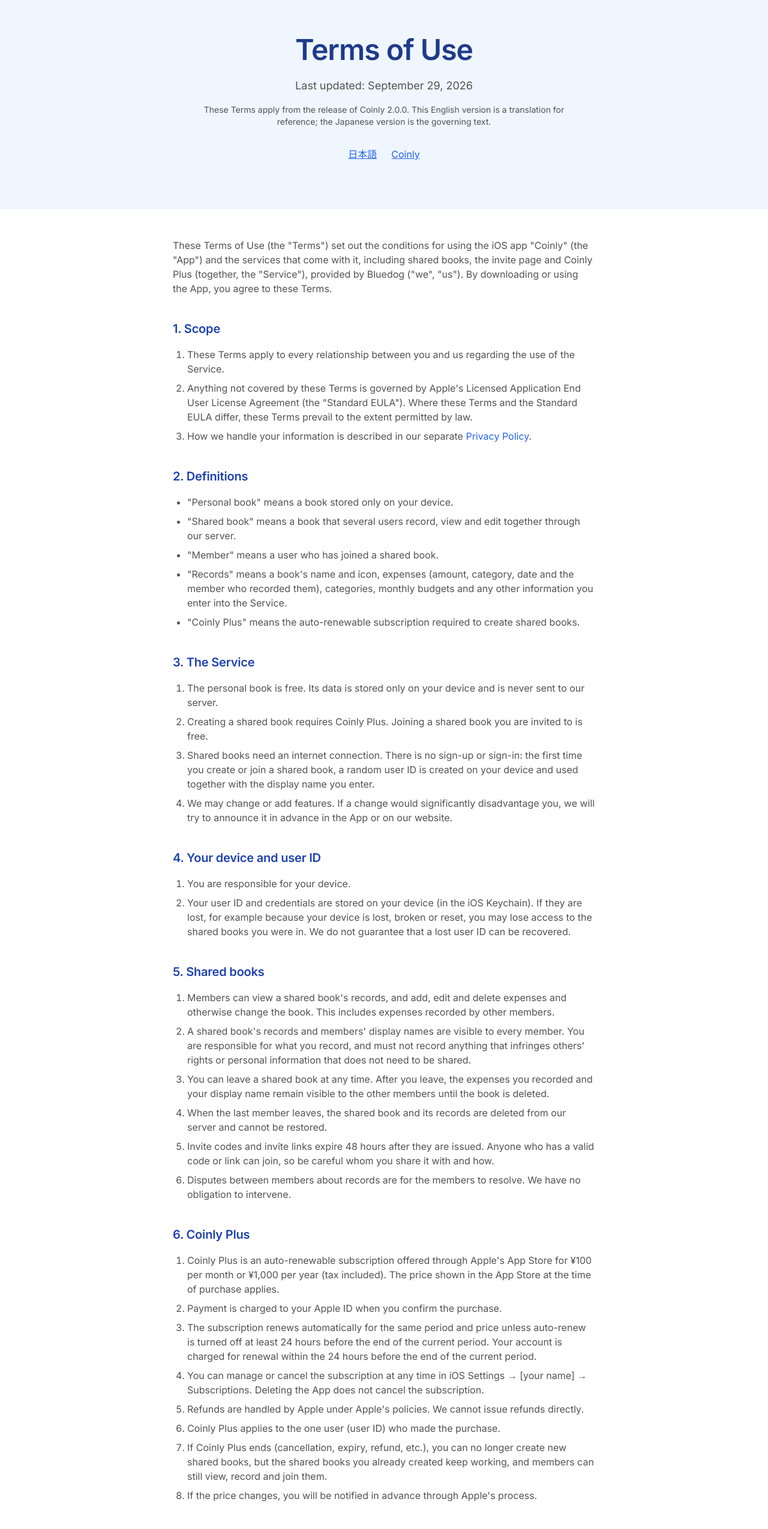
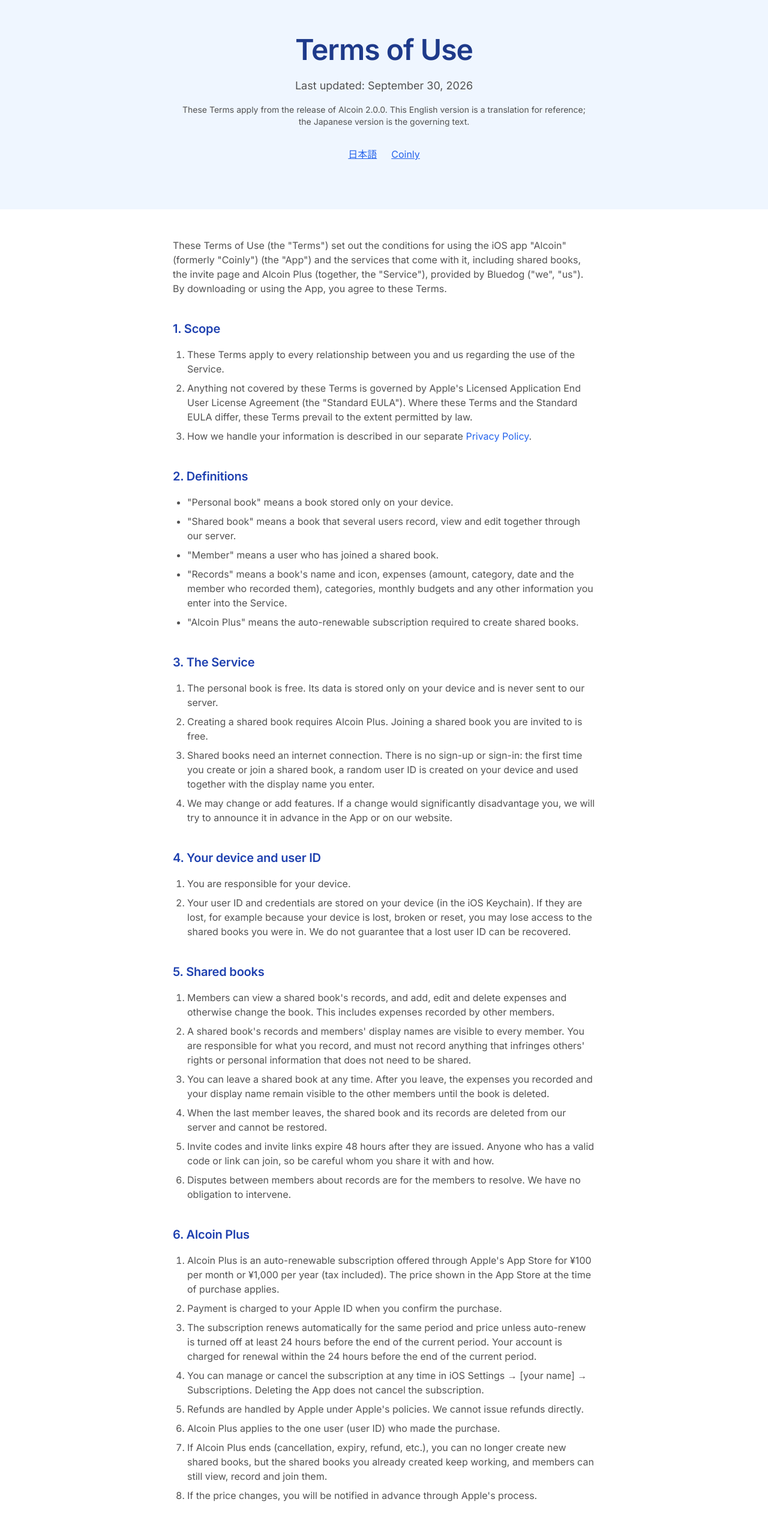
Before and after one commit to fmyaaaaaaa/bluedoghub.com, a Next.js app: page /products/coinly/terms in a window 1280 px wide. Shown: the part 100-2649 px from the top of the page at 60% size. Built offline with nearby package versions, Linux system fonts and the light colour scheme.

Commit message:
docs(alcoin): the English name in the Terms of Use and Privacy Policy is Alcoin
- en: the App is "Alcoin" (formerly "Coinly"), then Alcoin / Alcoin Plus
- ja: 英語表記：Alcoin
- last updated: September 30, 2026 / 2026年9月30日

```diff
--- a/app/products/coinly/privacy/ja/page.tsx
+++ b/app/products/coinly/privacy/ja/page.tsx
@@ -20,7 +20,7 @@
     <LegalDocument
       lang="ja"
       title="プライバシーポリシー"
-      updated="最終更新日: 2026年9月29日"
+      updated="最終更新日: 2026年9月30日"
       note="本ポリシーは、アルコイン 2.0.0 の配信開始時から適用されます。"
       otherLang={{ href: coinlyPaths.privacy.en, label: "English" }}
       intro={
@@ -32,7 +32,7 @@
           </Callout>
           <p className="text-body-md text-black-600">
             Bluedog（以下「運営者」といいます）は、iOSアプリ「アルコイン -
-            かんたん家計簿」（英語表記：Coinly。以下「本アプリ」といいます）および共有家計簿の招待ページにおける利用者の情報の取扱いについて、以下のとおりプライバシーポリシー（以下「本ポリシー」といいます）を定めます。
+            かんたん家計簿」（英語表記：Alcoin。以下「本アプリ」といいます）および共有家計簿の招待ページにおける利用者の情報の取扱いについて、以下のとおりプライバシーポリシー（以下「本ポリシー」といいます）を定めます。
           </p>
         </>
       }
--- a/app/products/coinly/privacy/page.tsx
+++ b/app/products/coinly/privacy/page.tsx
@@ -11,8 +11,8 @@
 import { coinlyPaths } from "../_components/constants";
 
 export const metadata: Metadata = {
-  title: "Privacy Policy - Coinly",
-  description: "Privacy Policy for the iOS app Coinly.",
+  title: "Privacy Policy - Alcoin",
+  description: "Privacy Policy for the iOS app Alcoin.",
 };
 
 export default function Page() {
@@ -20,8 +20,8 @@
     <LegalDocument
       lang="en"
       title="Privacy Policy"
-      updated="Last updated: September 29, 2026"
-      note="This policy applies from the release of Coinly 2.0.0. This English version is a translation for reference; the Japanese version is the governing text."
+      updated="Last updated: September 30, 2026"
+      note="This policy applies from the release of Alcoin 2.0.0. This English version is a translation for reference; the Japanese version is the governing text."
       otherLang={{ href: coinlyPaths.privacy.ja, label: "日本語" }}
       intro={
         <>
@@ -34,7 +34,7 @@
           </Callout>
           <p className="text-body-md text-black-600">
             This Privacy Policy explains how Bluedog (&quot;we&quot;, &quot;us&quot;) handles information in the iOS app
-            &quot;Coinly&quot; (the &quot;App&quot;) and on the shared book invite page.
+            &quot;Alcoin&quot; (formerly &quot;Coinly&quot;) (the &quot;App&quot;) and on the shared book invite page.
           </p>
         </>
       }
@@ -53,7 +53,7 @@
         <p>
           If you set up &quot;Record a payment from Apple Pay&quot;, the payment amount and merchant name are kept
           temporarily on your iPhone and Apple Watch only, as a suggestion for your next record. They are deleted when
-          used, or the next time Coinly runs after 30 minutes (they are no longer shown after 30 minutes), and are never
+          used, or the next time Alcoin runs after 30 minutes (they are no longer shown after 30 minutes), and are never
           sent anywhere. The card name is received but not stored.
         </p>
         <p>
@@ -84,7 +84,7 @@
             screen) that bring other members&apos; changes to your device;
           </li>
           <li>
-            Coinly Plus purchase information: subscription status, App Store transaction identifiers
+            Alcoin Plus purchase information: subscription status, App Store transaction identifiers
             (originalTransactionId), expiry date, product and environment (production or test);
           </li>
           <li>
@@ -112,7 +112,7 @@
           <li>provide shared books (storage, syncing between members and invitations);</li>
           <li>send silent notifications that bring other members&apos; changes to your device;</li>
           <li>
-            verify Coinly Plus purchases, decide whether you can create shared books, and process App Store
+            verify Alcoin Plus purchases, decide whether you can create shared books, and process App Store
             notifications (renewals, cancellations, refunds, etc.);
           </li>
           <li>prevent abuse and excessive requests, handle incidents and keep the Service secure; and</li>
@@ -159,7 +159,7 @@
           </li>
           <li>Server logs (which include IP addresses): deleted after 30 days.</li>
           <li>
-            User ID, display name, token hash, device token and Coinly Plus purchase information: kept as long as needed
+            User ID, display name, token hash, device token and Alcoin Plus purchase information: kept as long as needed
             to provide shared books, and deleted on request.
           </li>
           <li>
@@ -184,7 +184,7 @@
         <BulletList>
           <li>If you don&apos;t use shared books, no information is sent to our server.</li>
           <li>You can leave a shared book at any time in the App.</li>
-          <li>You can cancel Coinly Plus in iOS Settings. Your purchase history is managed by Apple.</li>
+          <li>You can cancel Alcoin Plus in iOS Settings. Your purchase history is managed by Apple.</li>
           <li>
             To request access to, correction of, suspension of use of, or deletion of your information that we hold,
             contact us below. Because there are no accounts, we may ask for details such as the names of your shared
@@ -220,7 +220,7 @@
 
       <LegalSection id="contact" title="11. Contact us">
         <p>If you have any questions or requests about this Privacy Policy, please contact us:</p>
-        <ContactBox emailLabel="Email" appLabel="App" appName="Coinly - Smart Budget Tracker" />
+        <ContactBox emailLabel="Email" appLabel="App" appName="Alcoin - Smart Budget Tracker" />
         <p>
           See also:{" "}
           <Link href={coinlyPaths.terms.en} className="text-blue-600 hover:underline">
--- a/app/products/coinly/terms/ja/page.tsx
+++ b/app/products/coinly/terms/ja/page.tsx
@@ -13,14 +13,14 @@
     <LegalDocument
       lang="ja"
       title="利用規約"
-      updated="最終更新日: 2026年9月29日"
+      updated="最終更新日: 2026年9月30日"
       note="本規約は、アルコイン 2.0.0 の配信開始日から適用されます。"
       otherLang={{ href: coinlyPaths.terms.en, label: "English" }}
       intro={
         <p className="text-body-md text-black-600">
           この利用規約（以下「本規約」といいます）は、Bluedog（以下「運営者」といいます）が提供するiOSアプリ「アルコイン
           -
-          かんたん家計簿」（英語表記：Coinly。以下「本アプリ」といいます）および本アプリに付随するサービス（共有家計簿、招待ページ、アルコイン
+          かんたん家計簿」（英語表記：Alcoin。以下「本アプリ」といいます）および本アプリに付随するサービス（共有家計簿、招待ページ、アルコイン
           Plus
           を含み、以下あわせて「本サービス」といいます）の利用条件を定めるものです。本アプリをダウンロードまたは利用した時点で、本規約に同意したものとみなされます。
         </p>
--- a/app/products/coinly/terms/page.tsx
+++ b/app/products/coinly/terms/page.tsx
@@ -4,8 +4,8 @@
 import { coinlyPaths } from "../_components/constants";
 
 export const metadata: Metadata = {
-  title: "Terms of Use - Coinly",
-  description: "Terms of Use for the iOS app Coinly.",
+  title: "Terms of Use - Alcoin",
+  description: "Terms of Use for the iOS app Alcoin.",
 };
 
 export default function Page() {
@@ -13,15 +13,15 @@
     <LegalDocument
       lang="en"
       title="Terms of Use"
-      updated="Last updated: September 29, 2026"
-      note="These Terms apply from the release of Coinly 2.0.0. This English version is a translation for reference; the Japanese version is the governing text."
+      updated="Last updated: September 30, 2026"
+      note="These Terms apply from the release of Alcoin 2.0.0. This English version is a translation for reference; the Japanese version is the governing text."
       otherLang={{ href: coinlyPaths.terms.ja, label: "日本語" }}
       intro={
         <p className="text-body-md text-black-600">
-          These Terms of Use (the &quot;Terms&quot;) set out the conditions for using the iOS app &quot;Coinly&quot;
-          (the &quot;App&quot;) and the services that come with it, including shared books, the invite page and Coinly
-          Plus (together, the &quot;Service&quot;), provided by Bluedog (&quot;we&quot;, &quot;us&quot;). By downloading
-          or using the App, you agree to these Terms.
+          These Terms of Use (the &quot;Terms&quot;) set out the conditions for using the iOS app &quot;Alcoin&quot;
+          (formerly &quot;Coinly&quot;) (the &quot;App&quot;) and the services that come with it, including shared
+          books, the invite page and Alcoin Plus (together, the &quot;Service&quot;), provided by Bluedog
+          (&quot;we&quot;, &quot;us&quot;). By downloading or using the App, you agree to these Terms.
         </p>
       }
     >
@@ -54,14 +54,14 @@
             &quot;Records&quot; means a book&apos;s name and icon, expenses (amount, category, date and the member who
             recorded them), categories, monthly budgets and any other information you enter into the Service.
           </li>
-          <li>&quot;Coinly Plus&quot; means the auto-renewable subscription required to create shared books.</li>
+          <li>&quot;Alcoin Plus&quot; means the auto-renewable subscription required to create shared books.</li>
         </BulletList>
       </LegalSection>
 
       <LegalSection title="3. The Service">
         <NumberedList>
           <li>The personal book is free. Its data is stored only on your device and is never sent to our server.</li>
-          <li>Creating a shared book requires Coinly Plus. Joining a shared book you are invited to is free.</li>
+          <li>Creating a shared book requires Alcoin Plus. Joining a shared book you are invited to is free.</li>
           <li>
             Shared books need an internet connection. There is no sign-up or sign-in: the first time you create or join
             a shared book, a random user ID is created on your device and used together with the display name you enter.
@@ -113,10 +113,10 @@
         </NumberedList>
       </LegalSection>
 
-      <LegalSection title="6. Coinly Plus">
+      <LegalSection title="6. Alcoin Plus">
         <NumberedList>
           <li>
-            Coinly Plus is an auto-renewable subscription offered through Apple&apos;s App Store for ¥100 per month or
+            Alcoin Plus is an auto-renewable subscription offered through Apple&apos;s App Store for ¥100 per month or
             ¥1,000 per year (tax included). The price shown in the App Store at the time of purchase applies.
           </li>
           <li>Payment is charged to your Apple ID when you confirm the purchase.</li>
@@ -130,9 +130,9 @@
             Deleting the App does not cancel the subscription.
           </li>
           <li>Refunds are handled by Apple under Apple&apos;s policies. We cannot issue refunds directly.</li>
-          <li>Coinly Plus applies to the one user (user ID) who made the purchase.</li>
+          <li>Alcoin Plus applies to the one user (user ID) who made the purchase.</li>
           <li>
-            If Coinly Plus ends (cancellation, expiry, refund, etc.), you can no longer create new shared books, but the
+            If Alcoin Plus ends (cancellation, expiry, refund, etc.), you can no longer create new shared books, but the
             shared books you already created keep working, and members can still view, record and join them.
           </li>
           <li>If the price changes, you will be notified in advance through Apple&apos;s process.</li>
@@ -151,7 +151,7 @@
             codes, or otherwise interfere with the operation of the Service;
           </li>
           <li>modify, reverse engineer, decompile or disassemble the App, except to the extent permitted by law;</li>
-          <li>use, or let others use, Coinly Plus by illegitimate means; or</li>
+          <li>use, or let others use, Alcoin Plus by illegitimate means; or</li>
           <li>do anything else we reasonably consider inappropriate as equivalent to the above.</li>
         </BulletList>
       </LegalSection>
@@ -210,7 +210,7 @@
           <li>If you suffer damage caused by our intent or gross negligence, we will compensate you for it.</li>
           <li>
             If you suffer damage caused by our slight negligence, we will compensate you only for direct damage that
-            would ordinarily arise, up to the total you paid for Coinly Plus in the 12 months before the damage occurred
+            would ordinarily arise, up to the total you paid for Alcoin Plus in the 12 months before the damage occurred
             (or ¥1,000 if you paid nothing).
           </li>
         </NumberedList>
@@ -254,7 +254,7 @@
 
       <LegalSection title="15. Contact">
         <p>If you have any questions about these Terms, please contact us:</p>
-        <ContactBox emailLabel="Email" appLabel="App" appName="Coinly - Smart Budget Tracker" />
+        <ContactBox emailLabel="Email" appLabel="App" appName="Alcoin - Smart Budget Tracker" />
       </LegalSection>
     </LegalDocument>
   );
```
